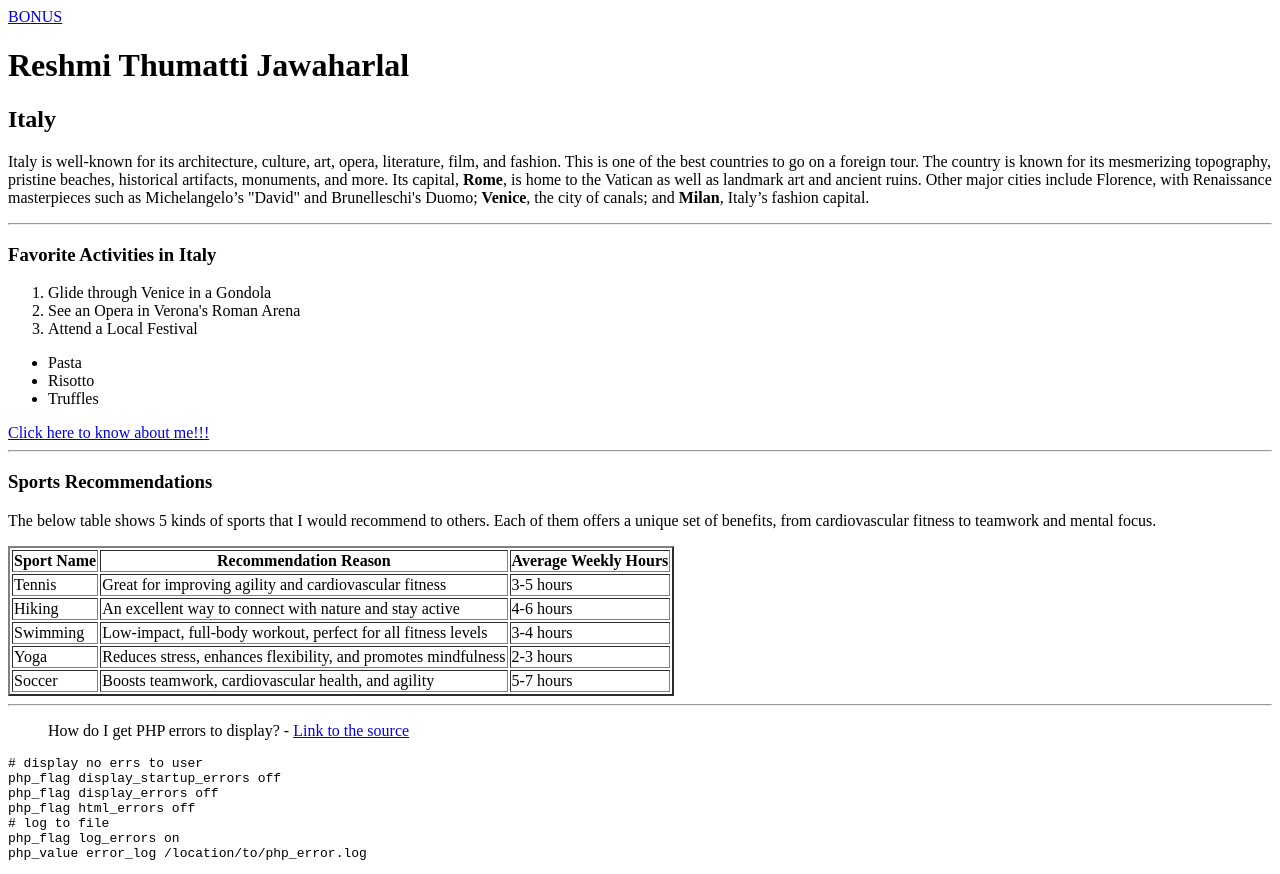
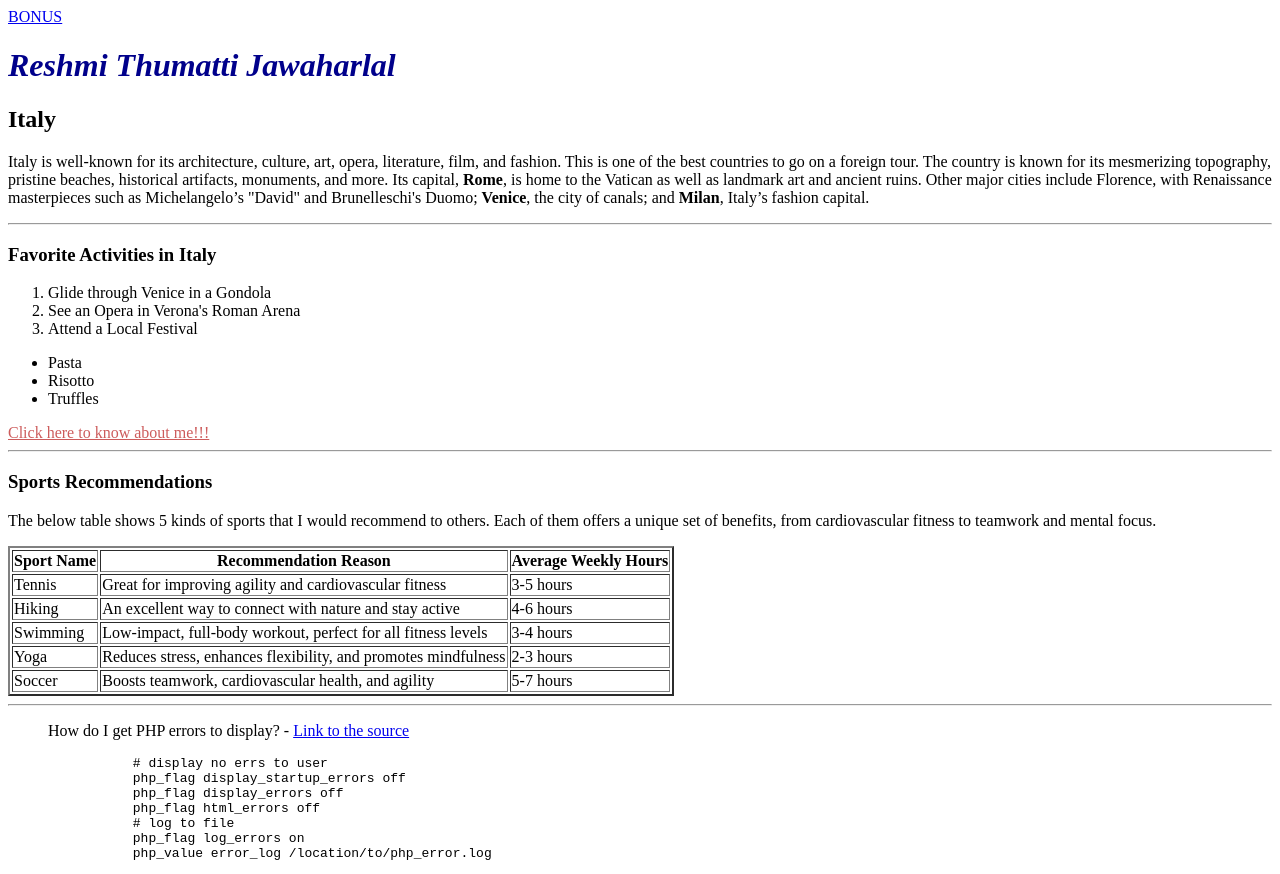
Before and after one commit to 44-563-WebApps-F23/44563-webapps-f23-assignment3-Reshmitj, a plain HTML site: page index.html in a window 1280 px wide. Drawn offline with Linux system fonts and the light colour scheme.

Commit message:
Updated some styles

```diff
--- a/index.html
+++ b/index.html
@@ -7,7 +7,7 @@
 
 <body>
     <a href="bonus.html">BONUS</a>
-    <h1>Reshmi Thumatti Jawaharlal</h1>
+    <h1 style="color:darkblue; font-style: italic;">Reshmi Thumatti Jawaharlal</h1>
     <h2>Italy</h2>
     <p>Italy is well-known for its architecture, culture, art, opera, literature, film, and fashion. This is one of the
         best countries to go on a foreign tour. The country is known for its mesmerizing topography, pristine beaches,
@@ -28,7 +28,7 @@
         <li>Risotto</li>
         <li>Truffles</li>
     </ul>
-    <a href="mystats.html">Click here to know about me!!!</a>
+    <a href="mystats.html" style="color: indianred;">Click here to know about me!!!</a>
     <hr>
 
     <h3>Sports Recommendations</h3>
```
Also changed, not shown: bonus.html (+3 -3 lines), mystats.html (+1 -0 lines), Rapper1.jpg (deleted), pasta.jpg (deleted), 1 other file. Lines whose indentation alone changed are shown as unchanged.
